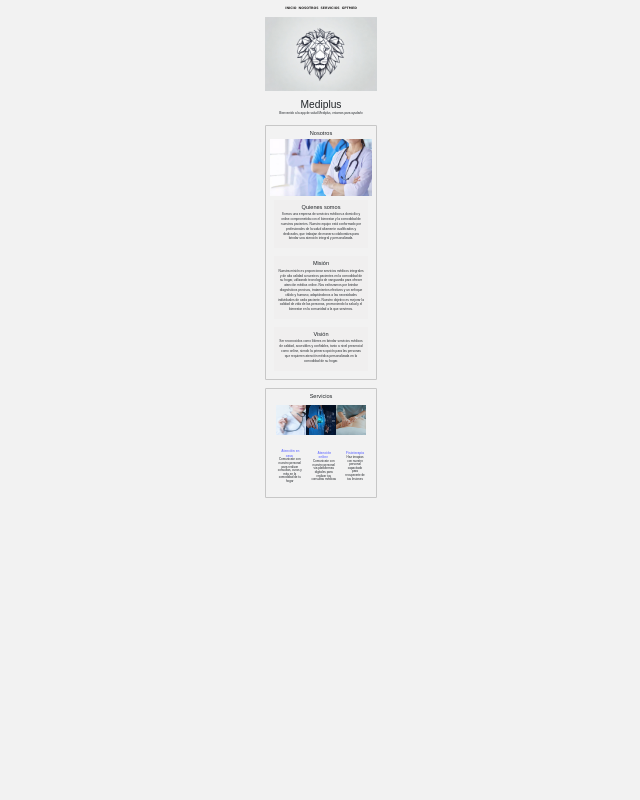
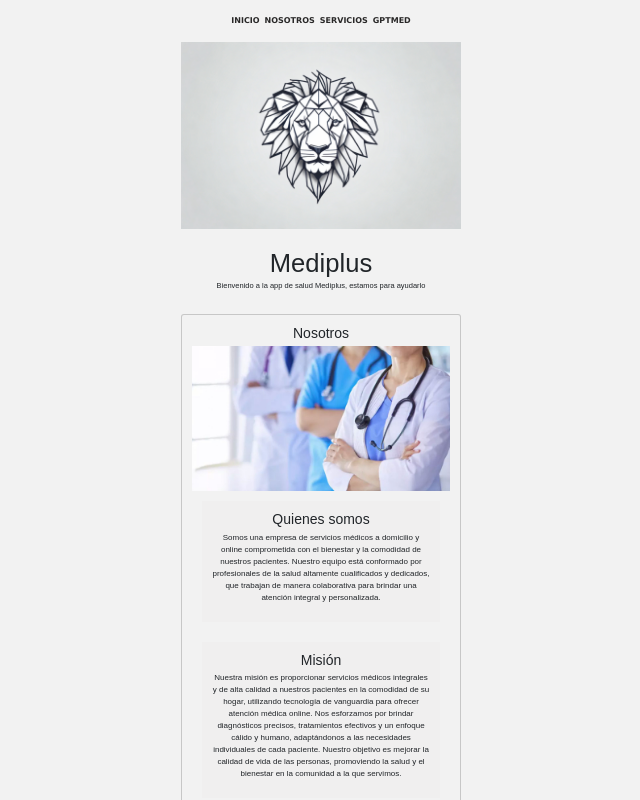
Before and after one commit to davidmurati/Mediplus2, a React (Vite) app: page / in a window 1280 px wide. Shown: the top 800 px of the page, without its empty margins (319-959 px from the left). Built offline with nearby package versions, Linux system fonts and the light colour scheme.

Commit message:
9 commit

```diff
--- a/src/index.css
+++ b/src/index.css
@@ -68,7 +68,7 @@ button:focus-visible {
     min-width: 500px;
     min-zoom: 0.1;
     max-zoom: 2;
-    zoom: 0.2;
+    zoom: 0.5;
 
 
   }
```
